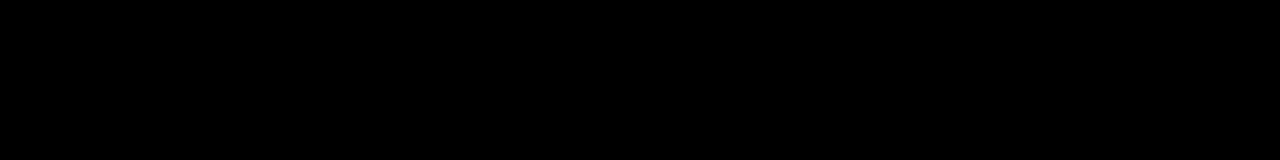
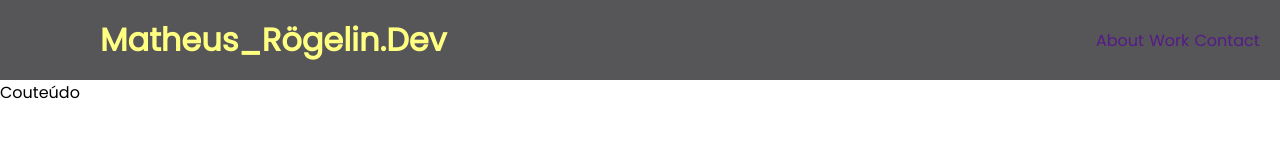
Before and after one commit to MatheusRogelin/Portfolio, a plain HTML site: page index.html in a window 1280 px wide. Drawn offline with Linux system fonts and the light colour scheme.

Commit message:
Atualizei

```diff
--- a/index.html
+++ b/index.html
@@ -6,11 +6,24 @@
     <meta name="viewport" content="width=device-width, initial-scale=1.0">
     <title>Portfolio</title>
     <link rel="stylesheet" href="style.css">
+<link rel="preconnect" href="https://fonts.googleapis.com">
+<link rel="preconnect" href="https://fonts.gstatic.com" crossorigin>
+<link href="https://fonts.googleapis.com/css2?family=Poppins&display=swap" rel="stylesheet">
 </head>
 <body>
-    <header class="header-container">
+    <header>
+        <nav>
+            <label id="logo">Matheus_Rögelin.Dev</label>
+            <ul>
+                <li><a href="">About</a></li>
+                <li><a href="">Work</a></li>
+                <li><a href="">Contact</a></li>
+            </ul>
+        </nav>
     </header>
-    <main class="container"></main>
-    <footer class="footer"></footer>
+    <main>
+        <section>Couteúdo</section>
+    </main>
+    <footer></footer>
 </body>
 </html>
--- a/style.css
+++ b/style.css
@@ -1,4 +1,31 @@
+*{
+    margin: 0;
+    padding: 0;
+    text-decoration: none;
+    list-style: none;
+    box-sizing: border-box;
+}
 body{
-    margin: 0;
-    background-color: #000;
+    font-family: 'Poppins', sans-serif;
 }
+nav{
+    background-color: #565557;
+    height: 80px;
+    width: 100%;
+}
+nav ul{
+    margin-right: 20px;
+    float: right;
+}
+nav ul li{
+    display: inline-block;
+    line-height: 80px;
+    margin: 0.5px;
+}
+#logo{
+    font-weight: bold;
+    font-size: 32px;
+    line-height: 80px;
+    padding: 0px 100px;
+    color: #ffff81;
+}
```
